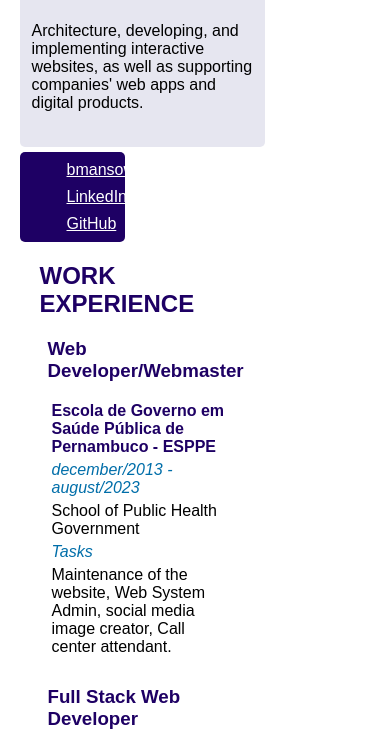
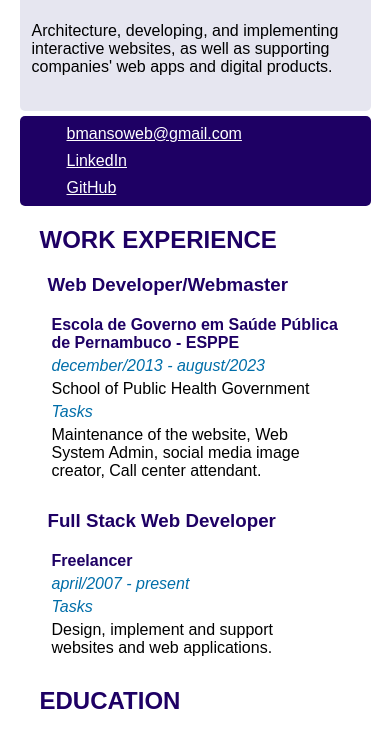
Before and after one commit to m4n50/resume, a plain HTML site: page index.html in a window 390 px wide. Shown: the part 117-855 px from the top of the page. Drawn offline with Linux system fonts and the light colour scheme.

Commit message:
better for mobile devices

```diff
--- a/index.html
+++ b/index.html
@@ -25,10 +25,10 @@
             color: var(--dark-blue);
         }
         .left-side{
-            width: 70%;
+
         }
         .right-side{
-            width: 30%;
+
         }
         .gray-rounded-border{
             border-radius: 5px;
```
